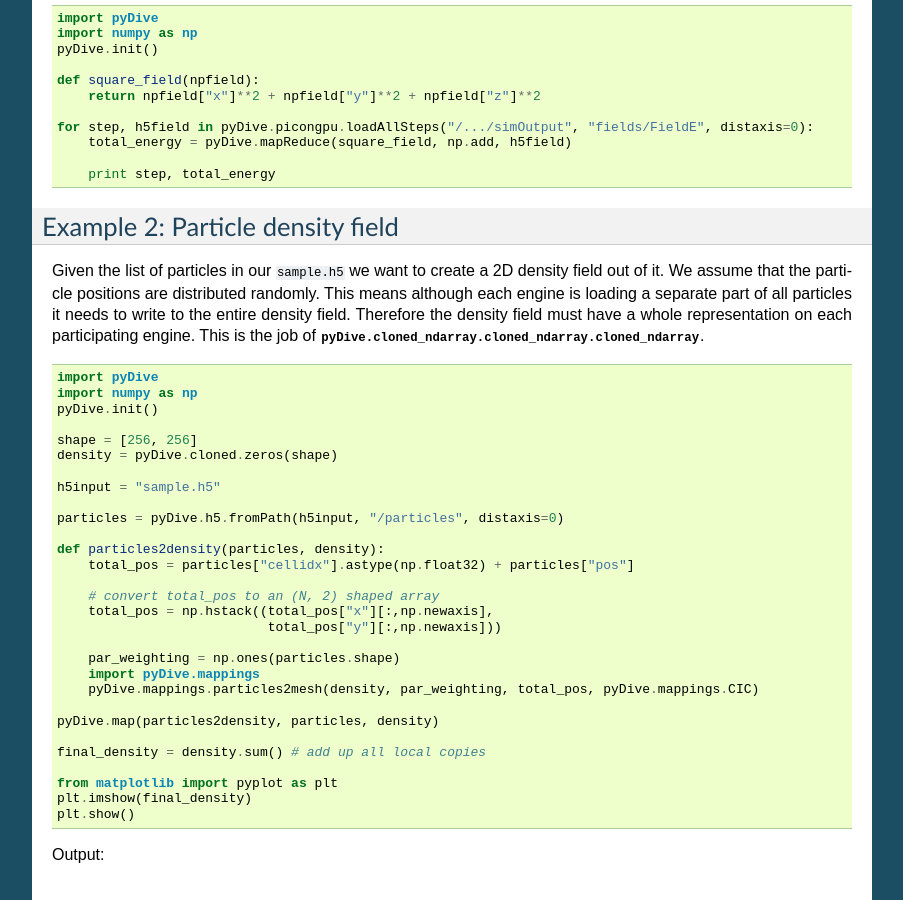
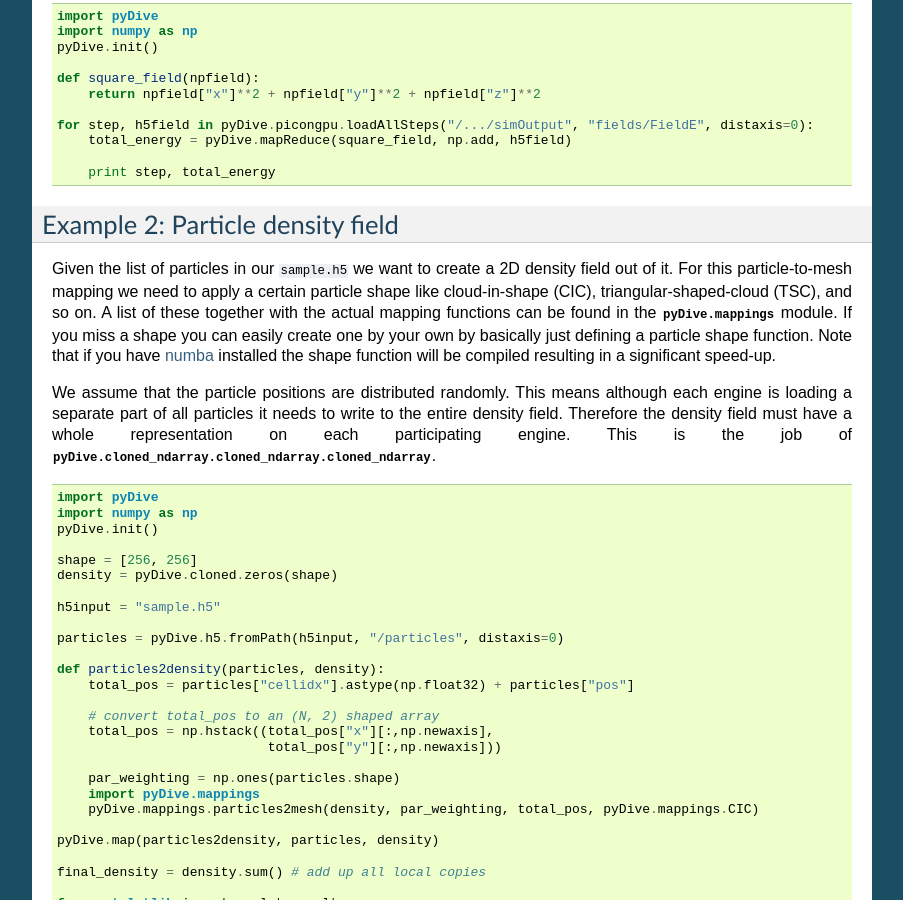
Before and after one commit to ComputationalRadiationPhysics/pyDive, a Sphinx documentation site: the page built from docs/tutorial.rst, in a window 1280 px wide and 900 px high, scrolled down 2866 px. Shown: the whole window, without its empty margins (198-1101 px from the left). Built offline with Sphinx 7.4.7, drawn with Linux system fonts in a browser that asks for light colours; some of the changed text lies outside the part shown.

Commit message:
update docs

```diff
--- a/docs/pyDive.cloned_ndarray.rst
+++ b/docs/pyDive.cloned_ndarray.rst
@@ -1,3 +1,5 @@
+.. _pyDive.cloned_ndarray:
+
 pyDive.cloned_ndarray package
 =============================
 
--- a/docs/pyDive.h5_ndarray.rst
+++ b/docs/pyDive.h5_ndarray.rst
@@ -1,3 +1,5 @@
+.. _pyDive.h5_ndarray:
+
 pyDive.h5_ndarray package
 =========================
 
--- a/docs/pyDive.ndarray.rst
+++ b/docs/pyDive.ndarray.rst
@@ -1,3 +1,5 @@
+.. _pyDive.ndarray:
+
 pyDive.ndarray package
 ======================
 
--- a/docs/tutorial.rst
+++ b/docs/tutorial.rst
@@ -42,7 +42,7 @@
 
     assert type(fieldB_z) is pyDive.ndarray.ndarray.ndarray
 
-This loads the entire dataset into the cluster's memory. The array elements are distributed across the :term:`engines<engine>`
+This loads the entire dataset into the main memory of all :term:`engines<engine>`. The array elements are distributed
 along ``distaxis=0``.
 
 We can also load a hdf5-group: ::
@@ -89,7 +89,7 @@
     557502.0
 
 Well this was just a very small hdf5-sample of 1.3 MB however in the real world we deal with a lot greater data volumes.
-So what happens if *h5fields* is too large to be stored in the cluster's memory? The line ``fields = h5fields[:]`` will crash.
+So what happens if *h5fields* is too large to be stored in the main memory of the whole cluster? The line ``fields = h5fields[:]`` will crash.
 In this case we want to load the hdf5 data piece by piece. The functions in :mod:`pyDive.algorithm` help us doing so: ::
 
     import pyDive
@@ -170,8 +170,13 @@
 Example 2: Particle density field
 ---------------------------------
 
-Given the list of particles in our ``sample.h5`` we want to create a 2D density field out of it. We assume that the particle
-positions are distributed randomly. This means although each engine is loading a separate part of all particles it needs to
+Given the list of particles in our ``sample.h5`` we want to create a 2D density field out of it. For this particle-to-mesh
+mapping we need to apply a certain particle shape like cloud-in-shape (CIC), triangular-shaped-cloud (TSC), and so on. A list of
+these together with the actual mapping functions can be found in the :mod:`pyDive.mappings` module. If you miss a shape you can
+easily create one by your own by basically just defining a particle shape function. Note that if you have `numba <http://numba.pydata.org/>`_
+installed the shape function will be compiled resulting in a significant speed-up.
+
+We assume that the particle positions are distributed randomly. This means although each engine is loading a separate part of all particles it needs to
 write to the entire density field. Therefore the density field must have a whole representation on each participating engine.
 This is the job of :class:`pyDive.cloned_ndarray.cloned_ndarray.cloned_ndarray`. ::
 
```
Also changed, not shown: other parts of docs/tutorial.rst (+3 -3 lines), README.md (+1 -1 lines), docs/start.rst (+4 -4 lines).
